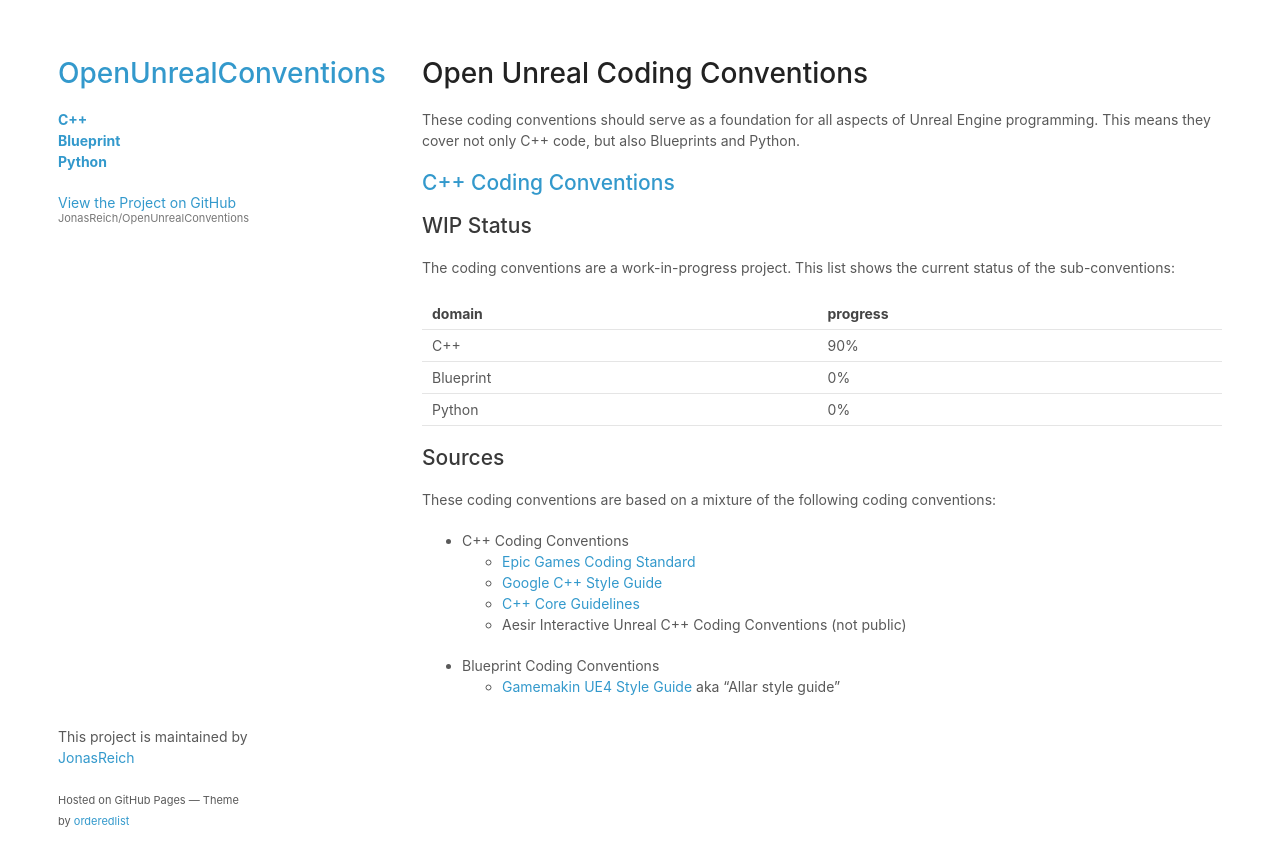
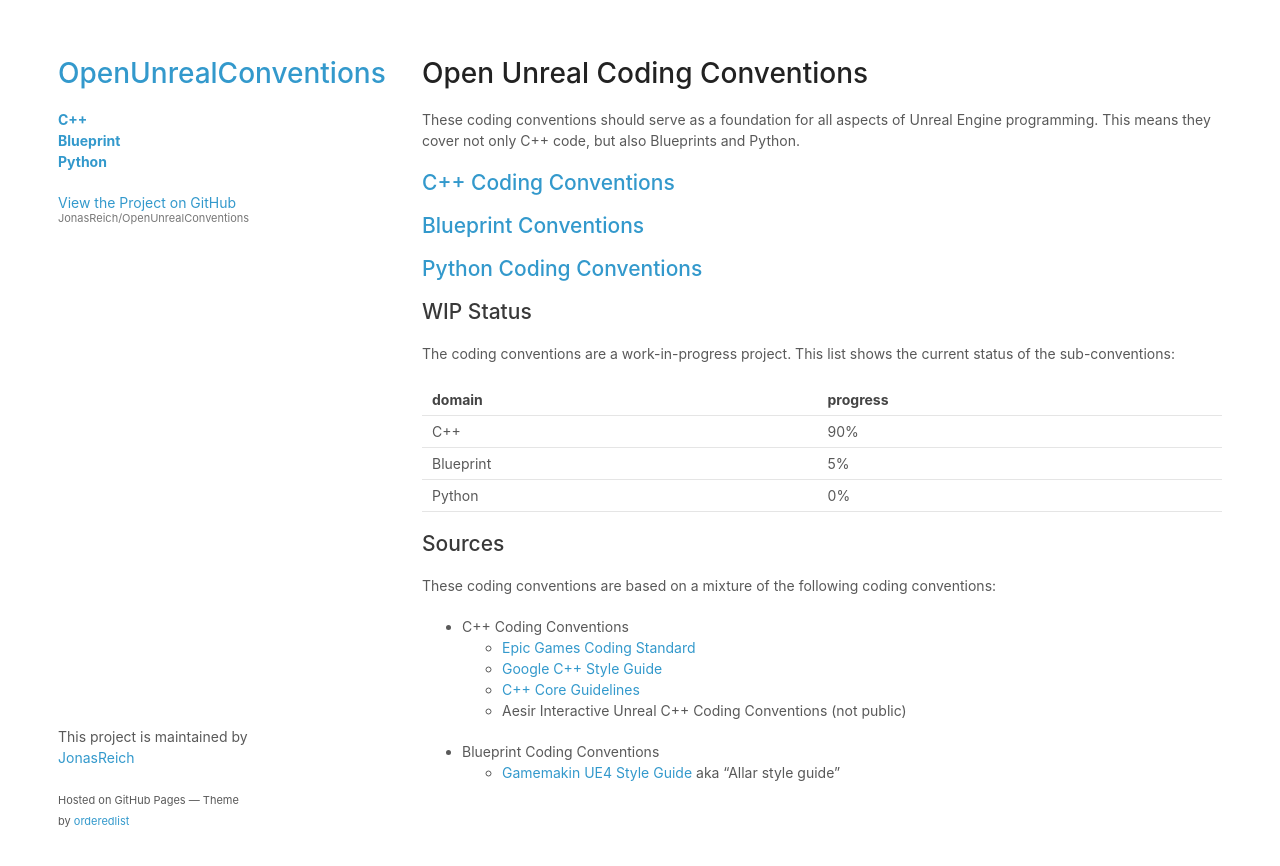
Before and after one commit to JonasReich/OpenUnrealConventions, a Jekyll site: the page built from README.md, in a window 1280 px wide. Shown: the top 866 px of the page. Built offline with Jekyll 4.4.1, drawn with Linux system fonts in a browser that asks for light colours; our own code applies the rules of GitHub Pages for plain Markdown files; a script that is not in the unit is left out; the repository's description, which GitHub fills in, is left out.

Commit message:
Fixed some links within the same document

```diff
--- a/README.md
+++ b/README.md
@@ -3,6 +3,8 @@
 These coding conventions should serve as a foundation for all aspects of Unreal Engine programming. This means they cover not only C++ code, but also Blueprints and Python.
 
 ## [C++ Coding Conventions](./C++/README.md)
+## [Blueprint Conventions](./Blueprint/README.md)
+## [Python Coding Conventions](./Python/README.md)
 
 ## WIP Status
 
@@ -11,7 +13,7 @@ The coding conventions are a work-in-progress project. This list shows the curre
 | domain    | progress |
 |-----------|----------|
 | C++       | 90%      |
-| Blueprint | 0%       |
+| Blueprint | 5%       |
 | Python    | 0%       |
 
 ## Sources
```
Also changed, not shown: Blueprint/AssetNaming.md (+1 -1 lines), C++/README.md (+1 -1 lines).
